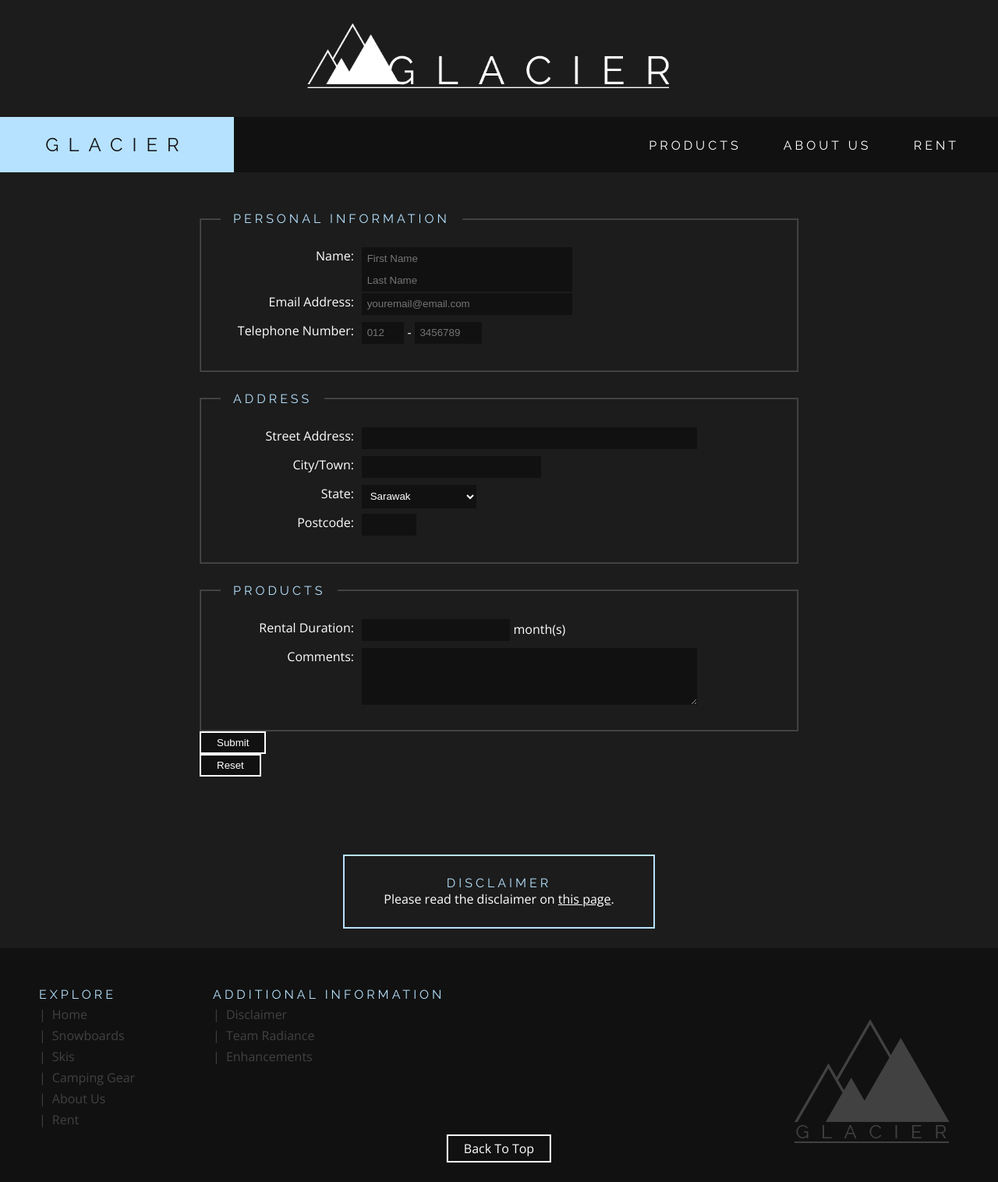
After one commit to ZeeHatcher/COS10011, a PHP site: page /enquiry.html in a window 1280 px wide. The commit adds this page. Shown: the whole page at 78% size. Run offline with PHP 8.4, Linux system fonts and the light colour scheme.

Commit message:
added enquiry.html

```diff
--- a/assign1/disclaimer.html
+++ b/assign1/disclaimer.html
@@ -11,14 +11,14 @@
   <link href="https://fonts.googleapis.com/css?family=Raleway:400,700" rel="stylesheet">
 
   <!-- CSS -->
-  <link rel="stylesheet" type="text/css" href="style.css">
+  <link rel="stylesheet" type="text/css" href="styles/style.css">
 </head>
 <body>
   <article class="disclaimer disclaimer--long">
     <h2 class="disclaimer__title">Disclaimer</h2>
 
     <p class="disclaimer__p">
-      This website is created mainly for educational and non-commercial use only. It is a partial fulfiment for completion of unit COS10011 - Creating Web Applications offered in Swinburne University of Technology, Sarawak Campus for Semester 1, 2019.
+      This website is created mainly for educational and non-commercial use only. It is a partial fulfiment for completion of unit <em>COS10011 - Creating Web Applications</em> offered in Swinburne University of Technology, Sarawak Campus for Semester 1, 2019.
     </p>
 
     <p class="disclaimer__p">
--- /dev/null
+++ b/assign1/enquiry.html
@@ -0,0 +1,211 @@
+<!DOCTYPE html>
+<html lang="en">
+<head>
+  <meta charset="UTF-8"/>
+  <meta name="viewport" content="width=device-width, initial-scale=1.0"/>
+  <meta http-equiv="X-UA-Compatible" content="ie=edge"/>
+  <title>G L A C I E R | Home</title>
+
+  <!-- Fonts -->
+  <link href="https://fonts.googleapis.com/css?family=Open+Sans:300,700" rel="stylesheet"/>
+  <link href="https://fonts.googleapis.com/css?family=Raleway:400,700" rel="stylesheet"/>
+
+  <!-- CSS -->
+  <link rel="stylesheet" type="text/css" href="styles/style.css"/>
+</head>
+<body>
+  <header class="header">
+    <a href="index.html">
+      <img class="header__logo" src="images/company_logo_large.png" alt="Company Logo"/>
+    </a>
+  </header>
+
+  <nav class="navbar">
+    <a class="navbar__logo" href="index.html">
+      <h2>GLACIER</h2>
+    </a>
+
+    <ul class="navbar__links">
+      <li class="navbar__link navbar__link--dropdown">
+        <h3 class="navbar__dropdown-title">Products</h3>
+        <ul class="navbar__dropdown">
+          <li class="navbar__dropdown-link"><a href="product1.html"><h3 class="navbar__link--on-hover">Snowboards</h3></a></li>
+          <li class="navbar__dropdown-link"><a href="product2.html"><h3 class="navbar__link--on-hover">Skis</h3></a></li>
+          <li class="navbar__dropdown-link"><a href="product3.html"><h3 class="navbar__link--on-hover">Camping Gear</h3></a></li>
+        </ul>
+      </li>
+      <li class="navbar__link"><a href="about.html"><h3 class="navbar__link--on-hover">About Us</h3></a></li>
+      <li class="navbar__link"><a href="enquiry.html"><h3 class="navbar__link--on-hover">Rent</h3></a></li>
+    </ul>
+  </nav>
+
+  <main>
+    <form action="">
+      <fieldset>
+        <legend><h3>Personal Information</h3></legend>
+
+        <table class="form__table">
+          <tr>
+            <td class="form__label">
+              <label for="name">Name: </label>
+            </td>
+            <td class="form__input">
+              <input id="name" name="first_name" type="text" placeholder="First Name" maxlength="25" size="30" pattern="^[A-Za-z]+$" required/>
+              <input name="last_name" type="text" placeholder="Last Name" maxlength="25" size="30" pattern="^[A-Za-z]+$" required/>
+            </td>
+          </tr>
+
+          <tr>
+            <td class="form__label">
+              <label for="email">Email Address: </label>
+            </td>
+            <td class="form__input">
+              <input id="email" name="email" type="email" size="30" placeholder="youremail@email.com" required/>
+            </td>
+          </tr>
+
+          <tr>
+            <td class="form__label">
+              <label for="tele">Telephone Number: </label>
+            </td>
+            <td class="form__input">
+              <input id="tele" name="tele_front" type="text" maxlength="3" size="3" placeholder="012" pattern="^d+$" required/>
+              -
+              <input name="tele_back" type="text" maxlength="7" size="7" placeholder="3456789" pattern="^d+$" required>
+            </td>
+          </tr>
+        </table>
+      </fieldset>
+
+      <fieldset>
+        <legend><h3>Address</h3></legend>
+
+        <table class="form__table">
+          <tr>
+            <td class="form__label">
+              <label for="street">Street Address: </label>
+            </td>
+            <td class="form__input">
+              <input id="street" name="street_address" type="text" maxlength="40" size="50" required/>
+            </td>
+          </tr>
+
+          <tr>
+            <td class="form__label">
+              <label for="city">City/Town: </label>
+            </td>
+            <td class="form__input">
+              <input id="city" name="city" type="text" maxlength="20" size="25" required/>
+            </td>
+          </tr>
+
+
+          <tr>
+            <td class="form__label">
+              <label for="state">State: </label>
+            </td>
+            <td class="form__input">
+              <select name="state" id="state" required>
+                <optgroup label="East Malaysia">
+                  <option value="sabah">Sabah</option>
+                  <option value="sarawak" selected>Sarawak</option>
+                  <option value="labuan">Labuan</option>
+                </optgroup>
+
+                <optgroup label="West Malaysia">
+                  <option value="johor">Johor</option>
+                  <option value="kedah">Kedah</option>
+                  <option value="kelantan">Kelantan</option>
+                  <option value="kl">Kuala Lumpur</option>
+                  <option value="melaka">Melaka</option>
+                  <option value="negeri_sembilan">Negeri Sembilan</option>
+                  <option value="pahang">Pahang</option>
+                  <option value="penang">Penang</option>
+                  <option value="perak">Perak</option>
+                  <option value="perlis">Perlis</option>
+                  <option value="putrajaya">Putrajaya</option>
+                  <option value="selangor">Selangor</option>
+                  <option value="terengganu">Terengganu</option>
+                </optgroup>
+              </select>
+            </td>
+          </tr>
+
+          <tr>
+            <td class="form__label">
+              <label for="postcode">Postcode: </label>
+            </td>
+            <td class="form__input">
+              <input id="postcode" name="postcode" type="text" maxlength="5" size="5" pattern="^d+$" required/>
+            </td>
+          </tr>
+        </table>
+      </fieldset>
+
+      <fieldset>
+        <legend><h3>Products</h3></legend>
+
+        <table class="form__table">
+          <tr>
+            <td class="form__label">
+              <label for="duration">Rental Duration: </label>
+            </td>
+            <td class="form__input">
+              <input id="duration" name="duration" type="number" min="0" required/> month(s)
+            </td>
+          </tr>
+
+          <tr>
+            <td class="form__label">
+              <label for="comments">Comments: </label>
+            </td>
+            <td class="form__input">
+              <textarea id="comments" name="comments" id="" cols="50" rows="4"></textarea>
+            </td>
+          </tr>
+        </table>
+      </fieldset>
+
+      <input class="btn btn--submit" type="submit" value="Submit">
+      <input class="btn btn--reset" type="reset" value="Reset">
+    </form>
+  </main>
+
+  <section class="disclaimer disclaimer--short">
+    <h3 class="disclaimer__title">Disclaimer</h3>
+
+    <p class="disclaimer__desc">Please read the disclaimer on <a class="link-underline" href="disclaimer.html">this page</a>.</p>
+  </section>
+
+  <footer class="footer">
+    <section class="footer__column">
+      <h3 class="footer__title">Explore</h3>
+
+      <ul class="footer__links">
+        <li class="footer__link"><a class="footer__link--on-hover footer__bullet" href="index.html">Home</a></li>
+        <li class="footer__link"><a class="footer__link--on-hover footer__bullet" href="product1.html">Snowboards</a></li>
+        <li class="footer__link"><a class="footer__link--on-hover footer__bullet" href="product2.html">Skis</a></li>
+        <li class="footer__link"><a class="footer__link--on-hover footer__bullet" href="product3.html">Camping Gear</a></li>
+        <li class="footer__link"><a class="footer__link--on-hover footer__bullet" href="about.html">About Us</a></li>
+        <li class="footer__link"><a class="footer__link--on-hover footer__bullet" href="enquiry.html">Rent</a></li>
+      </ul>
+    </section>
+
+    <section class="footer__column">
+      <h3 class="footer__title">Additional Information</h3>
+
+      <ul class="footer__links">
+        <li class="footer__link"><a class="footer__link--on-hover footer__bullet" href="disclaimer.html">Disclaimer</a></li>
+        <li class="footer__link"><a class="footer__link--on-hover footer__bullet" href="aboutme1.html">Team Radiance</a></li>
+        <li class="footer__link"><a class="footer__link--on-hover footer__bullet" href="enhancements.html">Enhancements</a></li>
+      </ul>
+    </section>
+
+    <a href="#" class="btn footer__btn is-pos-x-center">Back To Top</a>
+
+    <figure>
+      <img class="footer__logo" src="images/company_logo_small.png" alt="Glacier Logo"/>
+    </figure>
+  </footer>
+</body>
+</html>
--- a/assign1/style.css
+++ b/assign1/styles/style.css
@@ -42,15 +41,27 @@
 }
 
 a {
-  color: #ffffff;
+  color: #fff;
   text-decoration: none;
 }
 
 body {
   background-color: #1c1c1c;
-  color: #ffffff;
+  color: #fff;
   font-family: "Open Sans", sans-serif;
   font-size: 16px;
+}
+
+form {
+  width: 60%;
+  margin: 50px auto;
+}
+
+fieldset {
+  width: 100%;
+  border-color: rgba(255, 255, 255, 0.2);
+  margin-top: 25px;
+  padding: 25px;
 }
 
 h1, h2, h3, h4, h5, h6 {
@@ -74,6 +85,22 @@ h3 {
   letter-spacing: 0.25em;
 }
 
+input, textarea, select {
+  background-color: #111;
+  color: #fff;
+  border: none;
+  padding: 0.5em;
+}
+
+input:focus, textarea:focus {
+  border-bottom: solid 1px #b6e2ff;
+}
+
+legend {
+  padding: 0 1em;
+  color: #b6e2ff;
+}
+
 li {
   list-style: none;
 }
@@ -89,13 +116,16 @@ section {
   border: solid 2px #b6e2ff;
   padding: 25px;
   text-align: center;
-  margin: 25px auto;
   width: 400px;
+}
+
+.disclaimer--short {
+  margin: 100px auto 25px auto;
 }
 
 .disclaimer--long {
   width: 70%;
-  margin-top: 150px;
+  margin: 150px auto 50px auto;
 }
 
 .disclaimer__title {
@@ -111,7 +141,7 @@ section {
 }
 
 .footer {
- background-color: #111111;
+ background-color: #111;
  display: flex;
  height: 300px;
  position: relative;
@@ -127,8 +157,6 @@ section {
 }
 
 .footer__link {
- opacity: 0.2;
- transition: 0.2s opacity;
  margin-top: 5px;
 }
 
@@ -137,8 +165,13 @@ section {
  margin-right: 0.5em;
 }
 
-.footer__link:hover {
- opacity: 0.6;
+.footer__link--on-hover {
+  opacity: 0.2;
+  transition: 0.2s;
+}
+
+.footer__link--on-hover:hover {
+  opacity: 0.6;
 }
 
 .footer__btn {
@@ -159,7 +192,7 @@ section {
 }
 
 .header__logo {
- height: 50%;
+ height: 60%;
  left: 50%;
  position: absolute;
  top: 50%;
@@ -167,7 +200,7 @@ section {
 }
 
 .navbar {
- background-color: #111111;
+ background-color: #111;
  position: sticky;
  top: 0;
  z-index: 10;
@@ -179,7 +212,7 @@ section {
  padding: 21px;
  text-align: center;
  width: 300px;
- color: #111111;
+ color: #111;
 }
 
 .navbar__links{
@@ -235,21 +269,22 @@ section {
    ************************************************** */
 
 .btn {
-  border: solid 2px #ffffff;
-  color: #ffffff;
+  border: solid 2px #fff;
+  cursor: pointer;
+  color: #fff;
   display: block;
   padding: 5px 20px;
   transition: 0.2s;
 }
 
 .btn:hover {
-  background-color: #ffffff;
-  color: #111111;
+  background-color: #fff;
+  color: #111;
 }
 
 .card {
   display: block;
-  border: solid 2px #111111;
+  /* border: solid 1px #111; */
   width: 20%;
   height: 500px;
   position: relative;
@@ -284,19 +327,33 @@ section {
   transition: 0.2s;
 }
 
-[class*="card--bg"]:hover {
-  background-color: #111111;
-  background-image: none;
-}
-
-.card:hover .card__title {
-  opacity: 0.9;
-}
-
 .cards {
   display: flex;
   justify-content: space-evenly;
   margin: 50px 0;
+}
+
+.card:hover .card__cover {
+  opacity: 1;
+}
+
+.form__table {
+  width: 100%;
+}
+
+.form__label {
+  width: 25%;
+  height: 35px;
+  text-align: right;
+  vertical-align: top;
+  padding-right: 0.5em;
+
+}
+
+.form__input {
+  width: 75%;
+  vertical-align: top;
+  text-align: left;
 }
 
 .hero {
```
Also changed, not shown: other parts of assign1/styles/style.css (+21 -13 lines), assign1/index.html (+38 -33 lines), assign1/styles/images/camp1.jpg (added), assign1/styles/images/ski1.jpg (added), assign1/styles/images/snowboard1.jpg (renamed from assign1/images/snowboard1.jpg), 2 other files.
